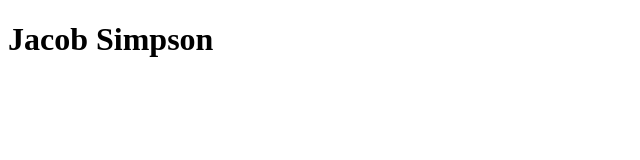
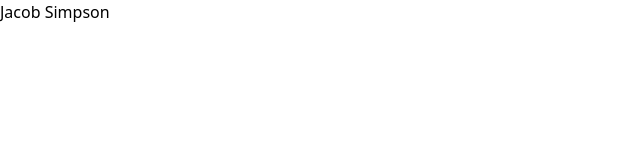
Before and after one commit to Jacob-at-BOL/Jacob-at-BOL.github.io, a website: page index.html in a window 1280 px wide. Shown: the whole page, without its empty margins (0-640 px from the left). Drawn offline with Linux system fonts and the light colour scheme.

Commit message:
Setup Local

```diff
--- a/index.html
+++ b/index.html
@@ -6,9 +6,9 @@
           content="width=device-width, user-scalable=no, initial-scale=1.0, maximum-scale=1.0, minimum-scale=1.0">
     <meta http-equiv="X-UA-Compatible" content="ie=edge">
     <title>Jacob Simpson</title>
+    <link rel="stylesheet" href="./dist/output.css">
 </head>
 <body>
   <h1>Jacob Simpson</h1>
-  <script>alert("Hello!");</script>
 </body>
 </html>
--- /dev/null
+++ b/src/input.css
@@ -0,0 +1,3 @@
+@tailwind base;
+@tailwind components;
+@tailwind utilities;
--- /dev/null
+++ b/tailwind.config.js
@@ -0,0 +1,8 @@
+/** @type {import('tailwindcss').Config} */
+module.exports = {
+  content: ["./*.{html,js}"],
+  theme: {
+    extend: {},
+  },
+  plugins: [],
+}
```
Also changed, not shown: package.json (added, +15 -0 lines), dist/output.css (added), 2 other files.
